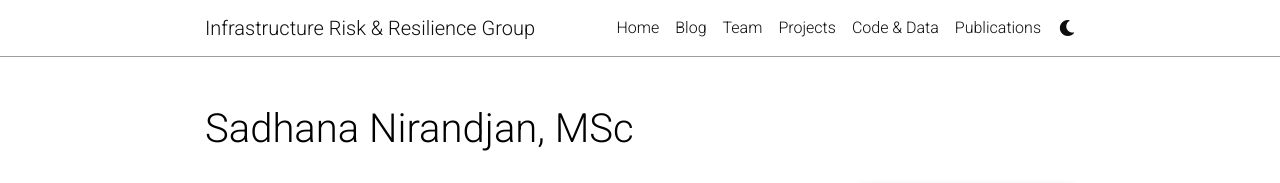
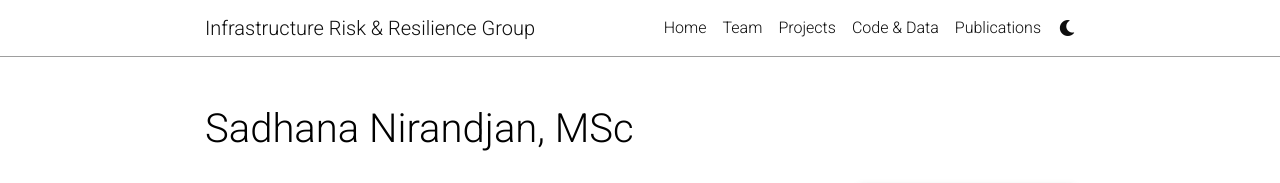
Before and after one commit to ElcoK/ResearchGroup, a Jekyll site: the page built from _members/nirandjan.md, in a window 1280 px wide. Shown: the top 183 px of the page. Built offline with Jekyll 4.4.1, drawn with Linux system fonts in a browser that asks for light colours; full-size pictures stand in for the smaller copies a plugin makes; comment, search, counter and statistics services are not loaded; a style sheet for code colours, icons or effects is not loaded.

Commit message:
remove blog

```diff
--- a/_config.yml
+++ b/_config.yml
@@ -15,7 +15,7 @@ footer_text:
 lang: en # the language of your site (for example: en, fr, cn, ru, etc.)
 icon: /assets/img/favicon.png  # the emoji used as the favicon (alternatively, provide image name in /assets/img/)
 
-url: http://infrastructure-risk.eu/ # the base hostname & protocol for your site
+url: http://infrastructure-risk.eu # the base hostname & protocol for your site
 baseurl: # the subpath of your site, e.g. /blog/
 last_updated: true # set to true if you want to display last updated in the footer
 impressum_path:  # set to path to include impressum link in the footer, use the same path as permalink in a page, helps to conform with EU GDPR
@@ -112,7 +112,7 @@ bing_site_verification:  # out your bing-site-verification ID (Bing Webmaster)
 # -----------------------------------------------------------------------------
 
 blog_name: # blog_name will be displayed in your blog page
-blog_nav_title: Blog # your blog must have a title for it to be displayed in the nav bar
+blog_nav_title:  # your blog must have a title for it to be displayed in the nav bar
 blog_description: A deep-dive into our papers, methods, data and code
 permalink: /blog/:year/:title/
 
--- a/_members/nirandjan.md
+++ b/_members/nirandjan.md
@@ -24,7 +24,7 @@ profile:
     github: snirandjan
     linkedin: sadhananirandjan
     address: >
-        Institute for Environmental Studies<br />
+        Institute for Environmental Studies <br />
         De Boelelaan 1111<br />
         1081 HV, Amsterdam, The Netherlands
 ---
```
